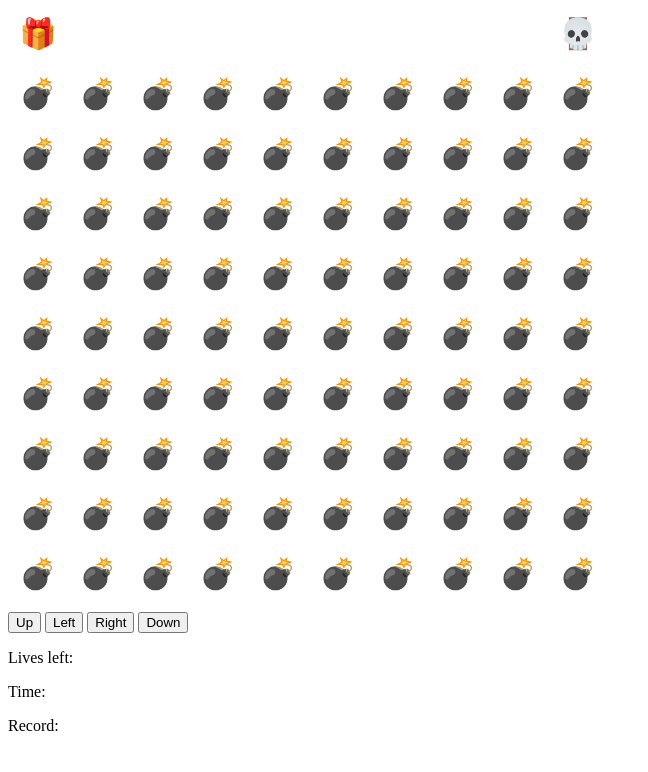
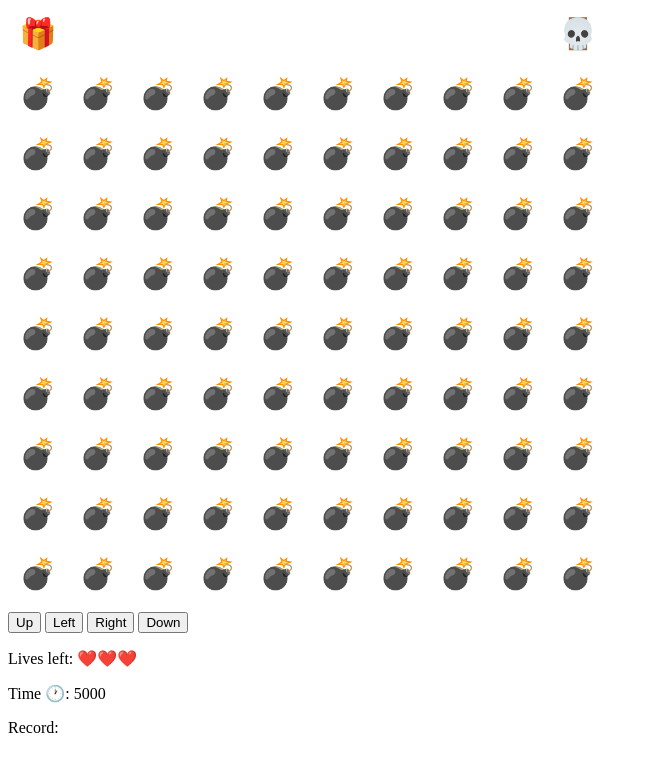
Before and after one commit to juliandp30/Taller-Primer-Videojuego, a plain HTML site: page index.html in a window 1280 px wide. Shown: the whole page, without its empty margins (0-648 px from the left). Drawn offline with Linux system fonts and the light colour scheme.

Commit message:
intervals

```diff
--- a/game.js
+++ b/game.js
@@ -6,6 +6,10 @@ const btnUp = document.querySelector("#up");
 const btnDown = document.querySelector("#down");
 const btnLeft = document.querySelector("#left");
 const btnRight = document.querySelector("#right");
+
+// Parrafos
+const spanLives = document.querySelector("#lives");
+const spanTime = document.querySelector("#time");
 
 // Se agregan listeneres de eventos cuando se de click en los botones
 btnUp.addEventListener("click", moveUp);
@@ -33,6 +37,12 @@ let elementSize;
 let level = 0;
 // Variable que guarde las vigas
 let lives = 3;
+// Variable que guarda el tiempo de inciio
+let timeStart;
+// Vairable que guarda el tiempo del jugador
+let timePlayer;
+// Vairable que guarda el intervalo de tiempo transcurrido
+let timeInterval;
 
 // Variable para guardar la posicion del jugador
 let playerPosition = {
@@ -52,6 +62,11 @@ let bombPosition = [];
 // Cuando se modifique el tamaño de la ventana ('load') se ejecuta la funcion
 window.addEventListener("resize", setCanvasSize);
 
+// Funcion que calcula el tiempo transcurrido
+function showTime() {
+  spanTime.innerHTML = Date.now() - timeStart;
+}
+
 // Funcion para inicializar el juego
 function startGame() {
   // Tamaño de fuente para aplicar a los elementos
@@ -66,6 +81,15 @@ function startGame() {
     gameWin();
     return;
   }
+
+  // Si el tiempo de inciio ya tiene algun valor
+  if (!timeStart) {
+    timeStart = Date.now();
+    timeInterval = setInterval(showTime, 100);
+  }
+
+  // Se muestran las vidas
+  showLivesLeft();
 
   // Con el metodo trim de string se quitan espacios al inicial y al final
   // y con el split se divide por caracter
@@ -149,18 +173,37 @@ function nextLevel() {
 
 function gameWin() {
   console.log("terminaste el juego");
+  clearInterval(timeInterval);
 }
 
 function gameFail() {
   if (lives <= 1) {
     level = 0;
     lives = 3;
+    timeStart = undefined;
   } else {
     lives--;
   }
   playerPosition.x = undefined;
   playerPosition.y = undefined;
   startGame();
+}
+
+function showLivesLeft() {
+  /*
+  JS tiene algo que se llama superprototipos
+  que son metodos que tiene JS para generar objetos
+  Se crea un array con el numero de posiciones de la varibale vidas
+  y el con el fill se llena con la variable
+
+  const livesArray = Array(lives).fill(emojis["HEART"]);
+  spanLives.innerHTML = ""
+  livesArray.forEach(heart => spanLives.append(heart))
+
+  */
+
+  // Una solucion mucho mejor seria una el metodo repeat de los strings
+  spanLives.innerHTML = emojis["HEART"].repeat(lives);
 }
 
 function reviewPlayerPosition() {
@@ -221,3 +264,30 @@ function moveRight() {
     startGame();
   }
 }
+
+/*
+ JS tiene unos metodos para ejecutar codigo cada cierto tiempo
+
+ setInterval es un metodo para ejecutar cierto codigo cada intervalo
+ de tiempo especificado en milisegundos
+
+ setInterval(funcion, intervalo_tiempo)
+ por ejemplo: setInterval(() => console.log('Hola'), 1000)
+
+ para detener la funcion de setInterval, se asigna a una variable el
+ metodo y se pasa por otro metodo: clearInterval(variable)
+
+ por ejemplo:
+ const imprimirHola = setInterval(() => console.log('Hola'), 1000)
+ clearInterval(imprimirHola)
+
+ setTimeOut es un metodo para ejecutar cierto codigo una vez luego de que
+ haya pasado un tiempo especificado en milisegundos
+
+ setTimeOut(funcion, intervalo_tiempo)
+ por ejemplo: setTimeOut(() => console.log('Hola'), 1000)
+
+ Dentro de los superprototipos de JS hay metodos para calcular fechas
+ Date.now() nos devuelve la fecha del tiempo en milisegundos
+
+*/
--- a/index.html
+++ b/index.html
@@ -5,7 +5,7 @@
     <meta http-equiv="X-UA-Compatible" content="IE=edge" />
     <meta name="viewport" content="width=device-width, initial-scale=1.0" />
     <title>Playground - Juego Calavera</title>
-    <link rel="stylesheet" href="./style.css">
+    <link rel="stylesheet" href="./style.css" />
   </head>
   <body>
     <div class="game-container">
@@ -19,8 +19,13 @@
       </div>
 
       <div class="messages">
-        <p>Lives left:</p>
-        <p>Time:</p>
+        <p>
+          Lives left:
+          <span id="lives"></span>
+        </p>
+        <p>Time 🕐:
+          <span id="time"></span>
+        </p>
         <p>Record:</p>
       </div>
 
--- a/maps.js
+++ b/maps.js
@@ -12,6 +12,7 @@ const emojis = {
     'BOMB_COLLISION': '🔥',
     'GAME_OVER': '👎',
     'WIN': '🏆',
+    'HEART': '❤️'
   };
 
   const maps = [];
```
